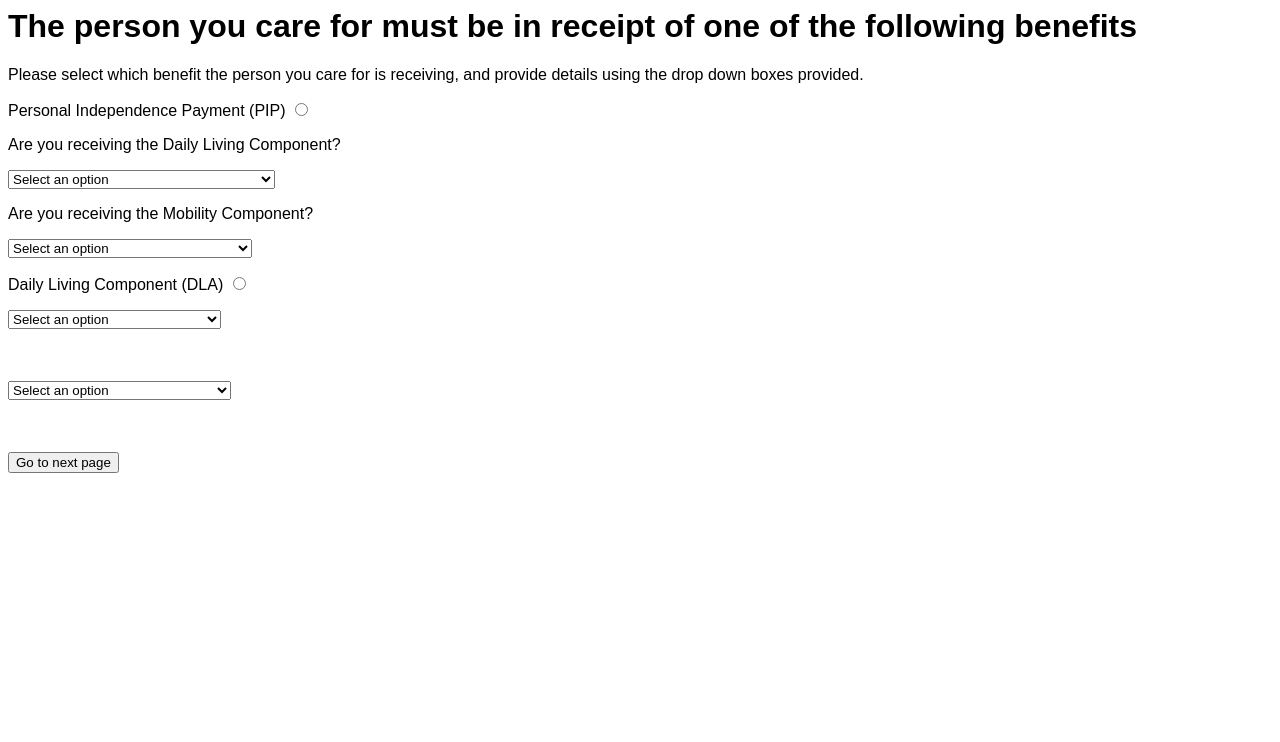
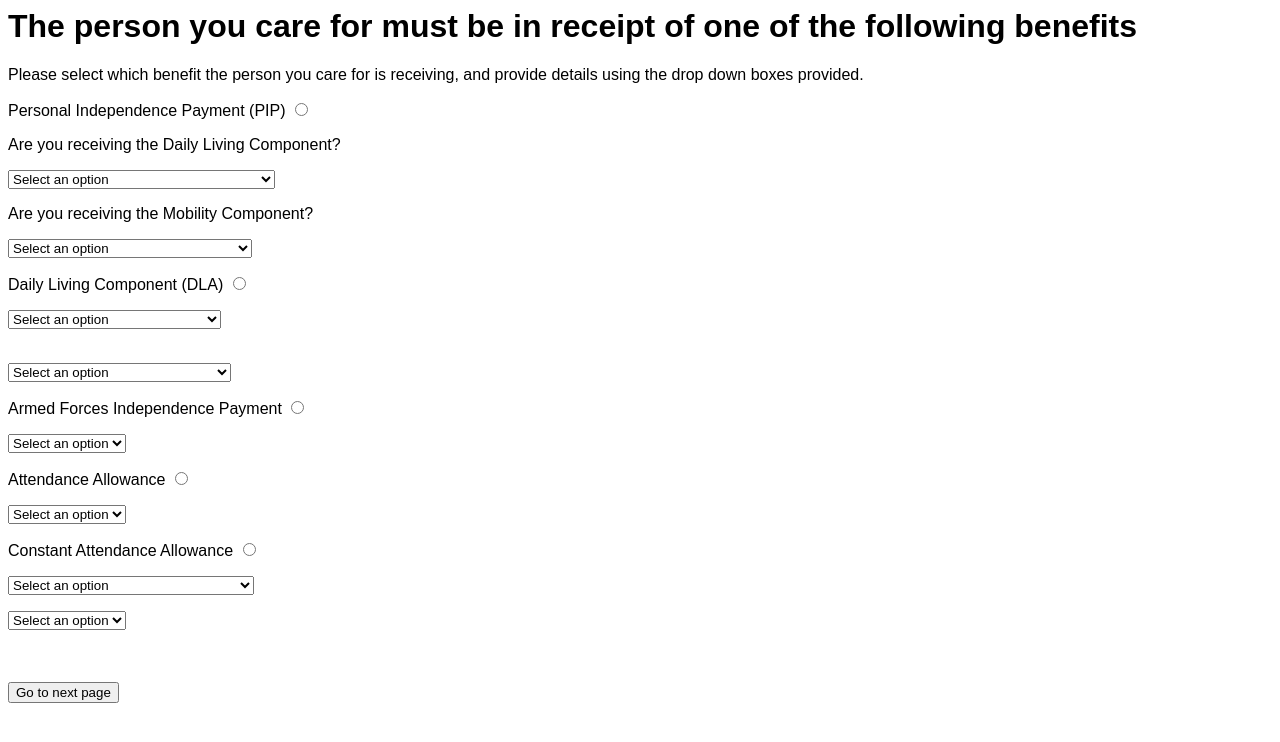
Before and after one commit to Hstamp/carers-allowance-survey, a plain HTML site: page HTML/second_page_test.html in a window 1280 px wide. Drawn offline with nearby package versions, Linux system fonts and the light colour scheme.

Commit message:
Added HTML and Javascript

```diff
--- a/HTML/second_page_test.html
+++ b/HTML/second_page_test.html
@@ -40,7 +40,7 @@
                 <option value="4"> None </option>
               </select>
         </form>
-              <br /> <br />
+              <br />
         <form name="form4">
               <select name="dla_mobility">
                 <option value="0"> Select an option </option>
@@ -49,6 +49,42 @@
                 <option value="3"> None </option>
               </select>
         </form>
+        <form name="form5">
+        	<p> Armed Forces Independence Payment <input type="radio" name="opt3"> </p>
+        	<select name="armed_forces">
+        		<option value="0"> Select an option </option>
+        		<option value="1"> Yes </option>
+        		<option value="2"> No </option>
+        	</select>
+        </form>
+
+        <form name="form6">
+        	<p> Attendance Allowance <input type="radio" name="select" value="select"> </p>
+        	<select name="attendance">
+        		<option value="0"> Select an option </option>
+        		<option value="1"> Yes </option>
+        		<option value="2"> No </option>
+        	</select>
+        </form>
+        <form name="form7">
+        	<p> Constant Attendance Allowance <input type="radio" name="select" value="select"> </p>
+          	<select name="other_benefit">
+            	<option value="0"> Select an option </option>
+            	<option value="1"> War Disablement Pension </option>
+            	<option value="2"> Industrial Injuries Disablement Benefit </option>
+          	</select>
+          	<br />
+        </form>
+        <form name="form8">
+          	<select name="weekly_rate">
+            	<option value="0"> Select an option </option>
+            	<option value="1"> Part Day </option>
+            	<option value="2"> Full Day (basic) </option>
+            	<option value="3"> Intermediate </option>
+           		<option value="4"> Exceptional </option>
+          	</select>
+    	</form>
+
             <br /> <br />
           <button class="quizSubmit" id="secondButton" onClick="continueQuiz()" type="button" value="button"> Go to next page </button>
 
@@ -63,20 +99,30 @@
         var result2=document.form2.pip_mobility.selectedIndex
         var result3=document.form3.dla_care.selectedIndex
         var result4=document.form4.dla_mobility.selectedIndex
+        var result5=document.form5.armed_forces.selectedIndex
+        var result6=document.form6.attendance.selectedIndex
+        var result7=document.form7.other_benefit.selectedIndex
+        var result8=document.form8.weekly_rate.selectedIndex
+
 
         if (((result1 == 1) || (result1 == 2)) && (result2)) {
-          document.getElementById("passedTest").innerHTML = "You are Elligible for Carer's Allowance! We just have a few more questions to ask...";
+          document.getElementById("passedTest").innerHTML = "You are Eligible for Carer's Allowance! We just have a few more questions to ask...";
         }
         else if (((result1 == 1) || (result1 == 2)) && (!result2)) {
-          console.log("Elligible");
+          console.log("Eligible");
         }
         else if (((result3 == 2) || (result3 == 3)) && (result4)) {
-          console.log("Elligible");
+          console.log("Eligible");
         }
         else if (((result3 == 2) || (result3 == 3)) && (!result4)) {
-          console.log("Elligble");
-        } else {
-          console.log("Not Elligible");
+          console.log("Eligible");
+        }
+        else if ((result5 == 1) || (result6 == 1)) {
+        	console.log("Eligible");
+        }
+        else if (((result7 == 1) && (result8 == 2)) || ((result7 == 2) && (result8 ==
+        else {
+          console.log("Not Eligible");
         }
 
   }
```
